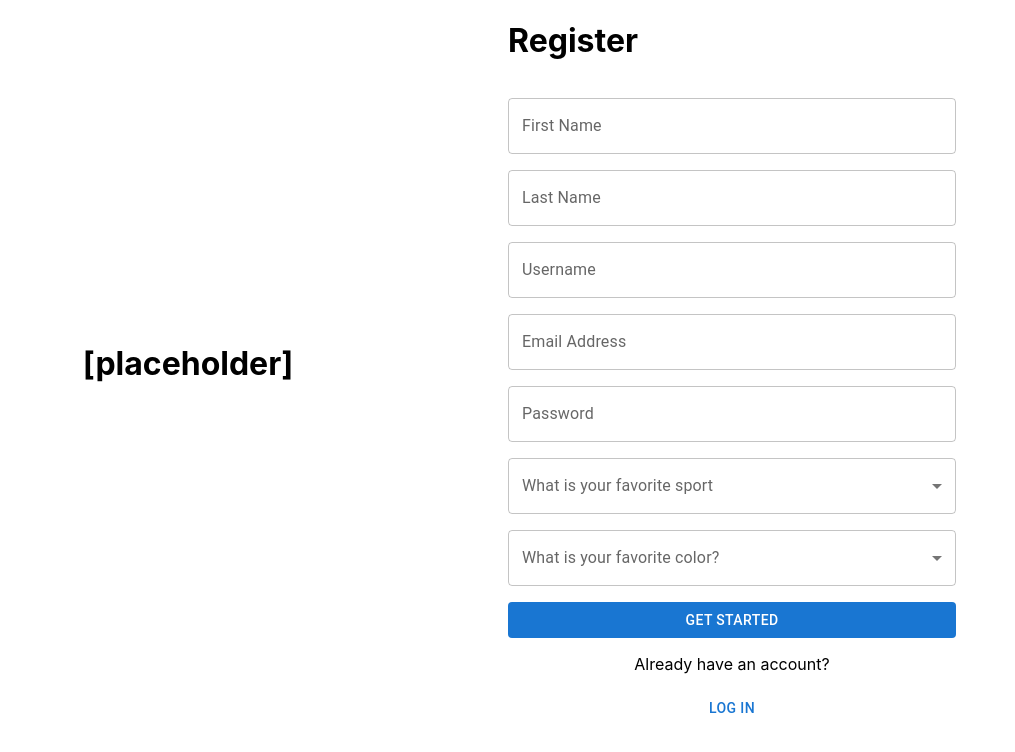
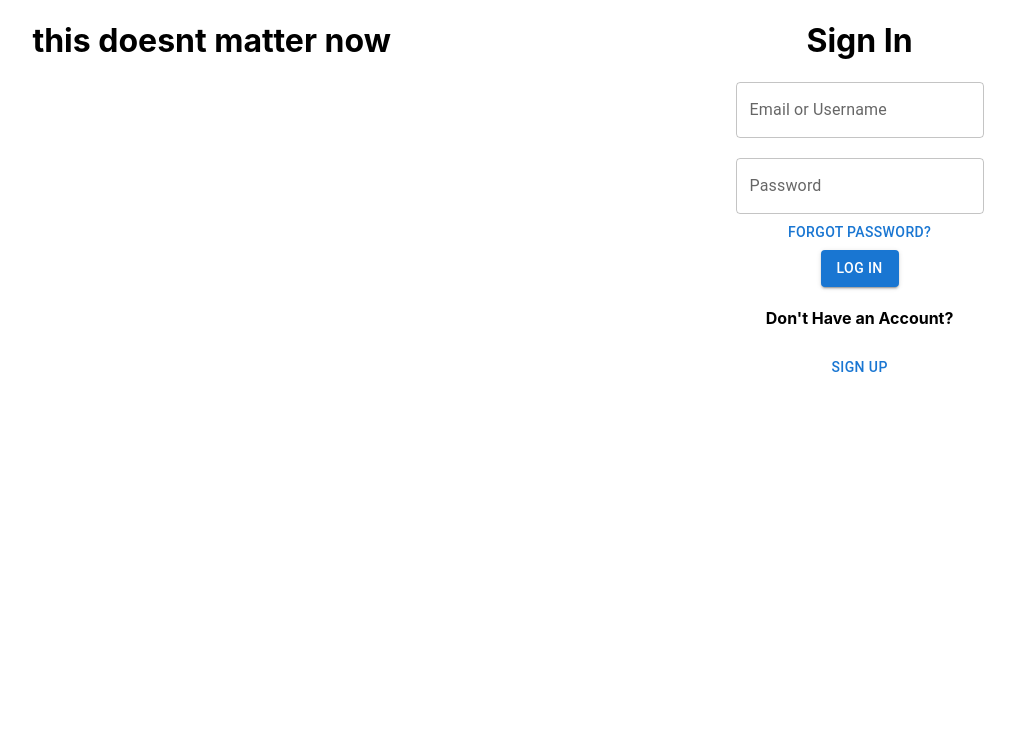
Before and after one commit to akshayakumar12/wander, a React (Create React App) app in the folder my-app/: page / in a window 1280 px wide. Shown: the top 752 px of the page, without its empty margins (132-1147 px from the left). Built offline with nearby package versions, Linux system fonts and the light colour scheme.

Commit message:
changes to login

```diff
--- a/my-app/src/App.js
+++ b/my-app/src/App.js
@@ -1,10 +1,10 @@
 import "./App.css";
 import Login from "./frontend/pages/login/login";
-import Register from "./frontend/pages/register/register"
-
+import Register from "./frontend/pages/register/register";
+import EditProfile from "./frontend/pages/edit profile/editProfile"
 function App() {
   return <div className="App">
-    <Register/>
+    <Login/>
   </div>;
 }
 
--- a/my-app/src/backend/pages/login/login.js
+++ b/my-app/src/backend/pages/login/login.js
@@ -1,5 +1,5 @@
 import { signInWithEmailAndPassword } from 'firebase/auth';
-import { auth } from '../../../firebase'
+import { auth } from '../../../firebase';
 
 async function login(email, password) {
     try {
--- a/my-app/src/backend/pages/register/register.js
+++ b/my-app/src/backend/pages/register/register.js
@@ -1,6 +1,7 @@
 import { createUserWithEmailAndPassword } from 'firebase/auth';
 import { addDoc, collection } from 'firebase/firestore/lite';
 import { auth, firestore } from '../../../firebase';
+
 
 async function register(email, password, firstName, lastName, username) {
     try {
@@ -19,7 +20,7 @@ async function register(email, password, firstName, lastName, username) {
         } else if (error.code === "auth/invalid-email") {
             alert("Your email is invalid.");
         } else if (error.code === "auth/weak-password") {
-            alert(error.code + "Your password is too weak. Add at least 6 characters.");
+            alert("Your password is too weak. Add at least 6 characters.");
         }
     }
 };
--- a/my-app/src/firebase.js
+++ b/my-app/src/firebase.js
@@ -1,6 +1,7 @@
 import { initializeApp } from 'firebase/app';
 import { getFirestore } from 'firebase/firestore/lite';
-import { getAuth } from "firebase/auth";
+import { getAuth, updateProfile } from "firebase/auth";
+import { getDownloadURL, getStorage, ref, uploadBytes } from "firebase/storage";
 
 // TODO: Replace the following with your app's Firebase project configuration
 const firebaseConfig = {
@@ -17,3 +18,16 @@ const firebaseConfig = {
 const app = initializeApp(firebaseConfig);
 export const auth = getAuth(app);
 export const firestore = getFirestore(app);
+export const storage = getStorage(app);
+
+
+// Storage
+export async function upload(file, currentUser, setLoading) {
+    const fileRef = ref(storage, currentUser.uid + '.png');
+    setLoading(true);
+    const snapshot = await uploadBytes(fileRef, file);
+    const photoURL = await getDownloadURL(fileRef);
+    updateProfile(currentUser, {photoURL});
+    setLoading(false);
+    alert("Uploaded file!");
+}
--- a/my-app/src/frontend/pages/edit profile/editProfile.js
+++ b/my-app/src/frontend/pages/edit profile/editProfile.js
@@ -23,7 +23,7 @@ export default function EditProfile() {
     }
 
     useEffect(() => {
-        if (currentUser?.photoURL) {
+        if (auth.currentUser?.photoURL) {
             setPhotoURL(auth.currentUser.photoURL);
         }
     }, [auth.currentUser]);
--- a/my-app/src/frontend/pages/header/header.js
+++ b/my-app/src/frontend/pages/header/header.js
@@ -5,12 +5,12 @@ import Toolbar from '@mui/material/Toolbar';
 import Typography from '@mui/material/Typography';
 import IconButton from '@mui/material/IconButton';
 import MenuIcon from '@mui/icons-material/Menu';
-import AccountCircle from '@mui/icons-material/AccountCircle';
+//import AccountCircle from '@mui/icons-material/AccountCircle';
 import Switch from '@mui/material/Switch';
 import FormControlLabel from '@mui/material/FormControlLabel';
 import FormGroup from '@mui/material/FormGroup';
 import MenuItem from '@mui/material/MenuItem';
-import Menu from '@mui/material/Menu';
+//import Menu from '@mui/material/Menu';
 import Logo from '../wander logo.png'
 import Avatar from '@mui/material/Avatar';
 
--- a/my-app/src/frontend/pages/login/login.js
+++ b/my-app/src/frontend/pages/login/login.js
@@ -8,7 +8,6 @@ import login from "../../../backend/pages/login/login"
 function Login() {
   const [email, setEmail] = useState("")
   const [password, setPassword] = useState("")
-
 
   return (
     <>
@@ -32,7 +31,9 @@ function Login() {
               type="password"
               onChange = {(event) => setPassword(event.target.value)}   // save password from user input
             />
-            <h6 justifyContent="flex-end">Forgot Password</h6>
+            <br></br>
+            <Button justifyContent="flex-end">Forgot Password?</Button>
+            <br></br>
 
             <Button variant="contained"
                     // attempt log in
@@ -40,7 +41,7 @@ function Login() {
                 Log In
             </Button>
             <h4>Don't Have an Account?</h4>
-            <h5>Sign Up</h5>
+            <Button>Sign Up</Button>
           </Box>
         </Stack>
       </Box>
```
Also changed, not shown: my-app/package.json (+7 -0 lines), 2 other files (tests, documents, lock files or other folders).
